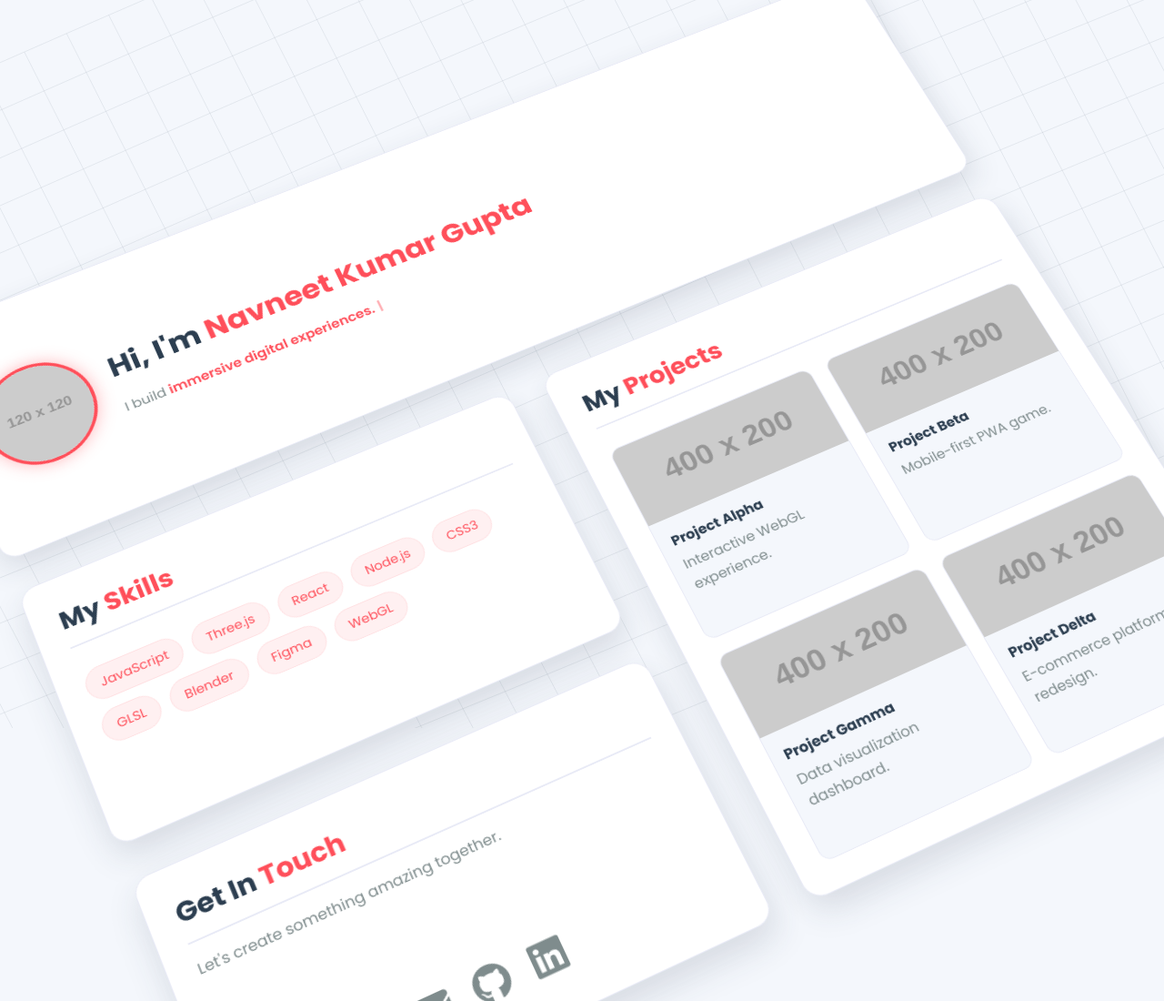
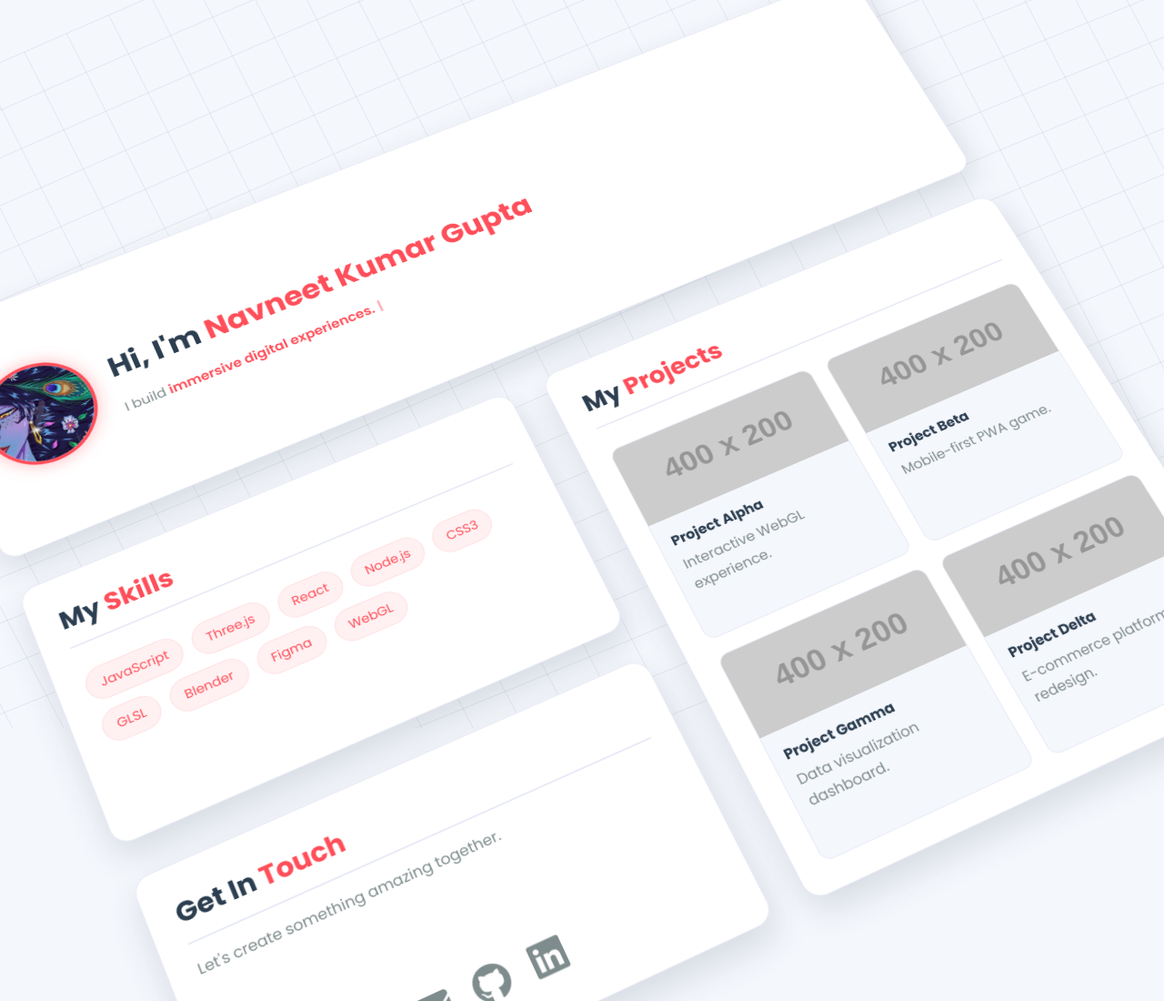
Before and after one commit to frostyfoxie/Tiltedweb, a plain HTML site: page index.html in a window 1280 px wide. Shown: the top 1100 px of the page at 91% size. Drawn offline with Linux system fonts and the light colour scheme; placeholder pictures from the web are drawn by us.

Commit message:
Update index.html

```diff
--- a/index.html
+++ b/index.html
@@ -298,7 +298,7 @@
         <div class="iso-world">
             <!-- Home Card -->
             <div class="iso-card" id="home-card">
-                <img src="https://placehold.co/120x120/ff4f5a/ffffff?text=NA" alt="Navneet" class="profile-pic">
+                <img src="Assets/me.jpg" alt="Navneet" class="profile-pic">
                 <div class="intro">
                     <h2>Hi, I'm <span class="accent">Navneet Kumar Gupta</span></h2>
                     <p>I build <span class="dynamic-text"></span></p>
```
